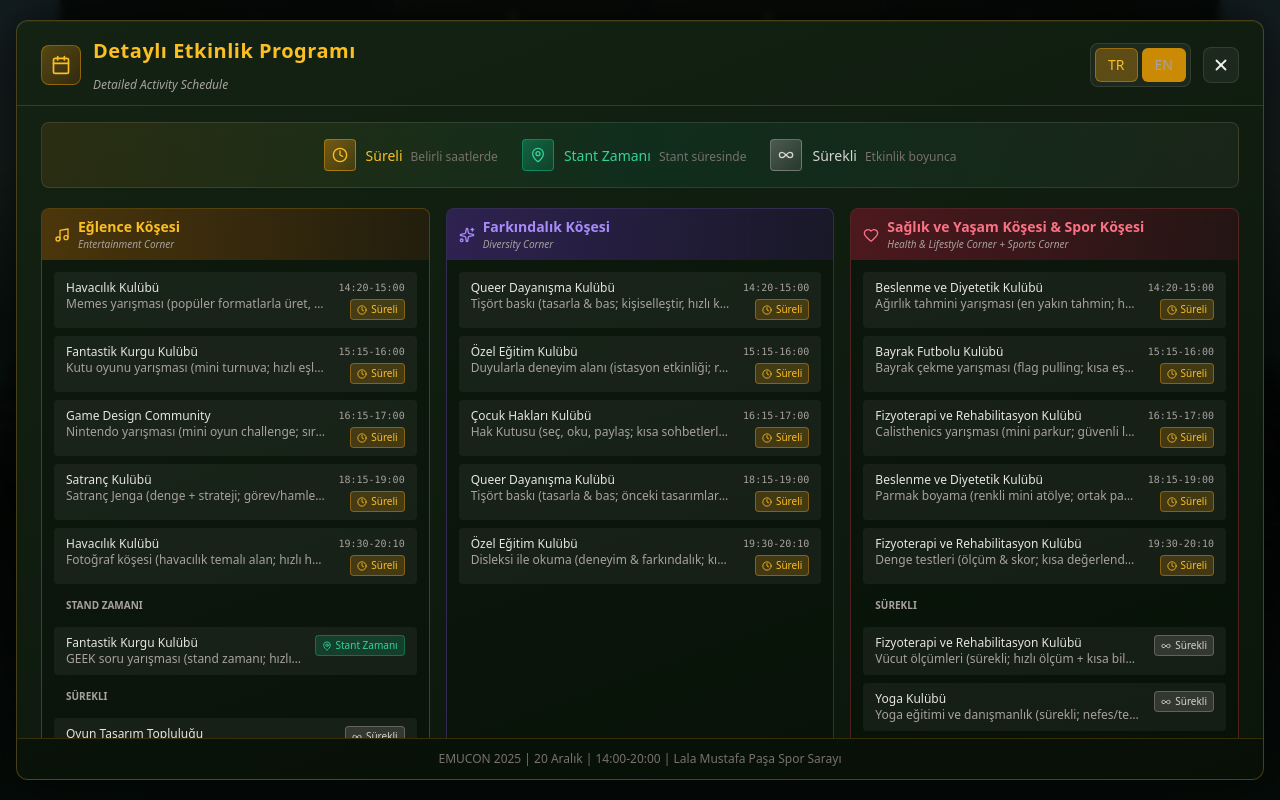
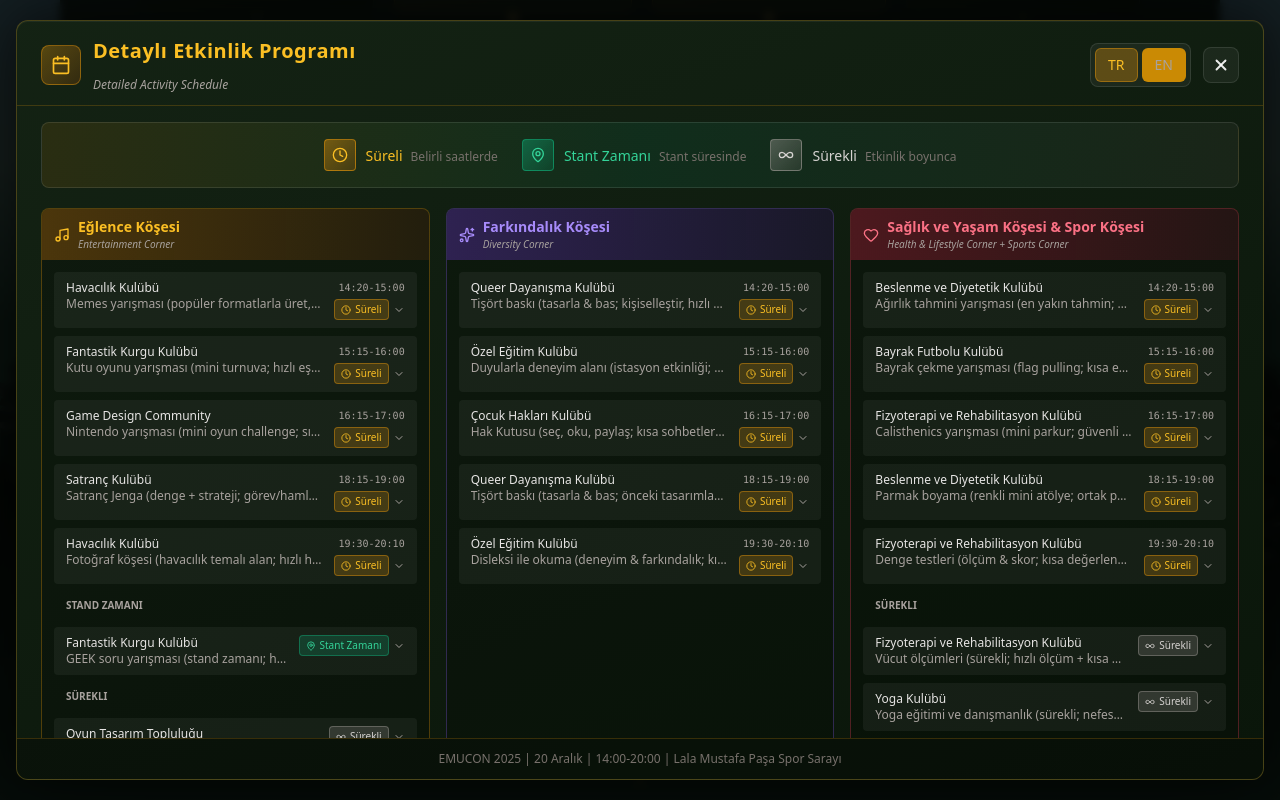
Before and after one commit to BaranDev/emurpg-frontend, a React (Vite) app: page /emucon in a window 1280 px wide. Both pictures are taken after a click on the button "View Detailed Schedule / Detaylı Program". Built offline with nearby package versions, Linux system fonts and the light colour scheme; a web font is replaced by a local one.

Commit message:
feat: Add expandable category badges with icons to schedule cards

```diff
--- a/src/components/Emucon/EmuconSchedule.jsx
+++ b/src/components/Emucon/EmuconSchedule.jsx
@@ -14,6 +14,8 @@ import {
   Cpu,
   FlaskConical,
   Calendar,
+  ChevronDown,
+  ChevronUp,
 } from "lucide-react";
 
 // Helpers to compute duration from start/end times
@@ -772,7 +774,14 @@ const ScheduleCard = ({
                     <span className="text-[10px] text-stone-400 font-mono">
                       {item.time}
                     </span>
-                    <CategoryBadge type="scheduled" lang={lang} />
+                    <div className="flex items-center gap-1">
+                      <CategoryBadge type="scheduled" lang={lang} />
+                      {isExpanded ? (
+                        <ChevronUp size={12} className="text-stone-400" />
+                      ) : (
+                        <ChevronDown size={12} className="text-stone-400" />
+                      )}
+                    </div>
                   </div>
                 </div>
                 {isExpanded && (
@@ -815,7 +824,14 @@ const ScheduleCard = ({
                         {lang === "tr" ? item.activity : item.activityEn}
                       </p>
                     </div>
-                    <CategoryBadge type="stand" lang={lang} />
+                    <div className="flex items-center gap-1">
+                      <CategoryBadge type="stand" lang={lang} />
+                      {isExpanded ? (
+                        <ChevronUp size={12} className="text-stone-400" />
+                      ) : (
+                        <ChevronDown size={12} className="text-stone-400" />
+                      )}
+                    </div>
                   </div>
                   {isExpanded && (
                     <div className="mt-2 p-3 rounded bg-white/10 border border-white/20">
@@ -859,7 +875,14 @@ const ScheduleCard = ({
                         </p>
                       )}
                     </div>
-                    <CategoryBadge type="continuous" lang={lang} />
+                    <div className="flex items-center gap-1">
+                      <CategoryBadge type="continuous" lang={lang} />
+                      {isExpanded ? (
+                        <ChevronUp size={12} className="text-stone-400" />
+                      ) : (
+                        <ChevronDown size={12} className="text-stone-400" />
+                      )}
+                    </div>
                   </div>
                   {isExpanded && (
                     <div className="mt-2 p-3 rounded bg-white/10 border border-white/20">
```
